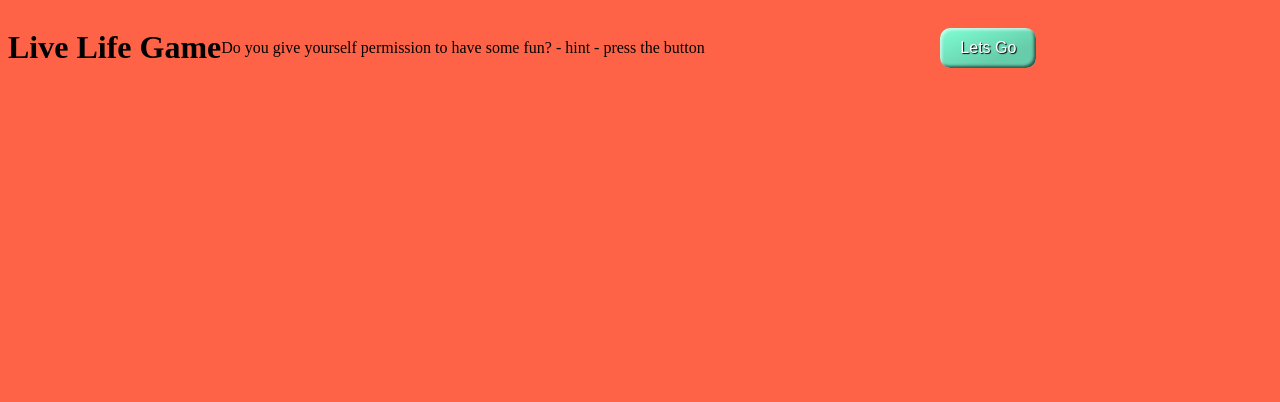
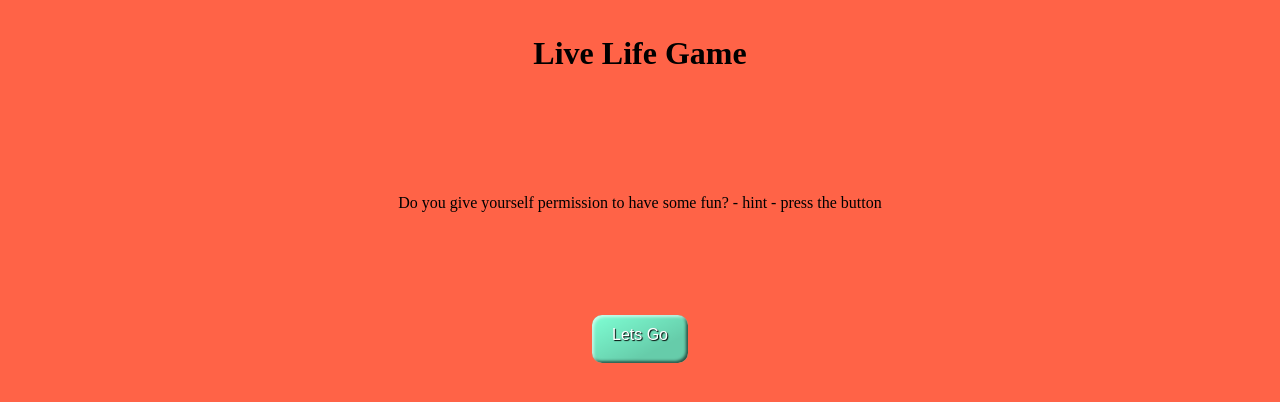
Before and after one commit to Diamondgal/JavaScript, a plain HTML site: page index.html in a window 1280 px wide. Drawn offline with Linux system fonts and the light colour scheme.

Commit message:
arrays and functions

```diff
--- a/Main.css
+++ b/Main.css
@@ -1,25 +1,30 @@
 
 body {
     background-color: tomato;
-    display: flex;
+    /* display: flex;
     align-items: center;
-    justify-content: center;
+    justify-content: center; */
 
   }
 
-.introduction {
+  #Gamename {
+    display: flex;
+    align-items:  center;
+    justify-content: center;
+    height: 2em;
+    position: relative;
+  }
+
+  #introduction {
 display: flex;
 align-items: center;
 justify-content: center;
-height: 10em;
+height: 12em;
 position:   relative;
-  }
-.Gamename {
-    display :  flex;
-    align-items :   center;
-    justify-content : center;
+
 }
-.div p {
+
+/* .div p {
     display: flex;
     align-items: center;
     justify-content: center;
@@ -36,12 +41,13 @@ position:   relative;
     font-weight: bold;
     text-align: center;
     font-family: 'Franklin Gothic Medium', 'Arial Narrow', Arial, sans-serif;
-  }
+  } */
 
   .mainbutton {
-    display : block;
+    display : flex;
     margin-left :   auto;
     margin-right:   auto;
+    height: 3em;
     border: 0;
     line-height: 2.5;
     padding: 0 20px;
--- a/index.html
+++ b/index.html
@@ -13,14 +13,14 @@
 
 </head>
 <body>
+
         <h1 id="Gamename"></h1>
-       <div class = "pcontainer"></div>
+
         <p id="introduction"> </p>
 
         <button class ="mainbutton"
+
         type="button">Lets Go</button>
-
-
 
 
 
--- a/livelife.js
+++ b/livelife.js
@@ -1,4 +1,6 @@
 "use strict"
+
+// Introduction to game and permission to play//
 
 document.getElementById("Gamename").innerHTML = "Live Life Game"
 function checkPermission(returningPrompt) {
```
